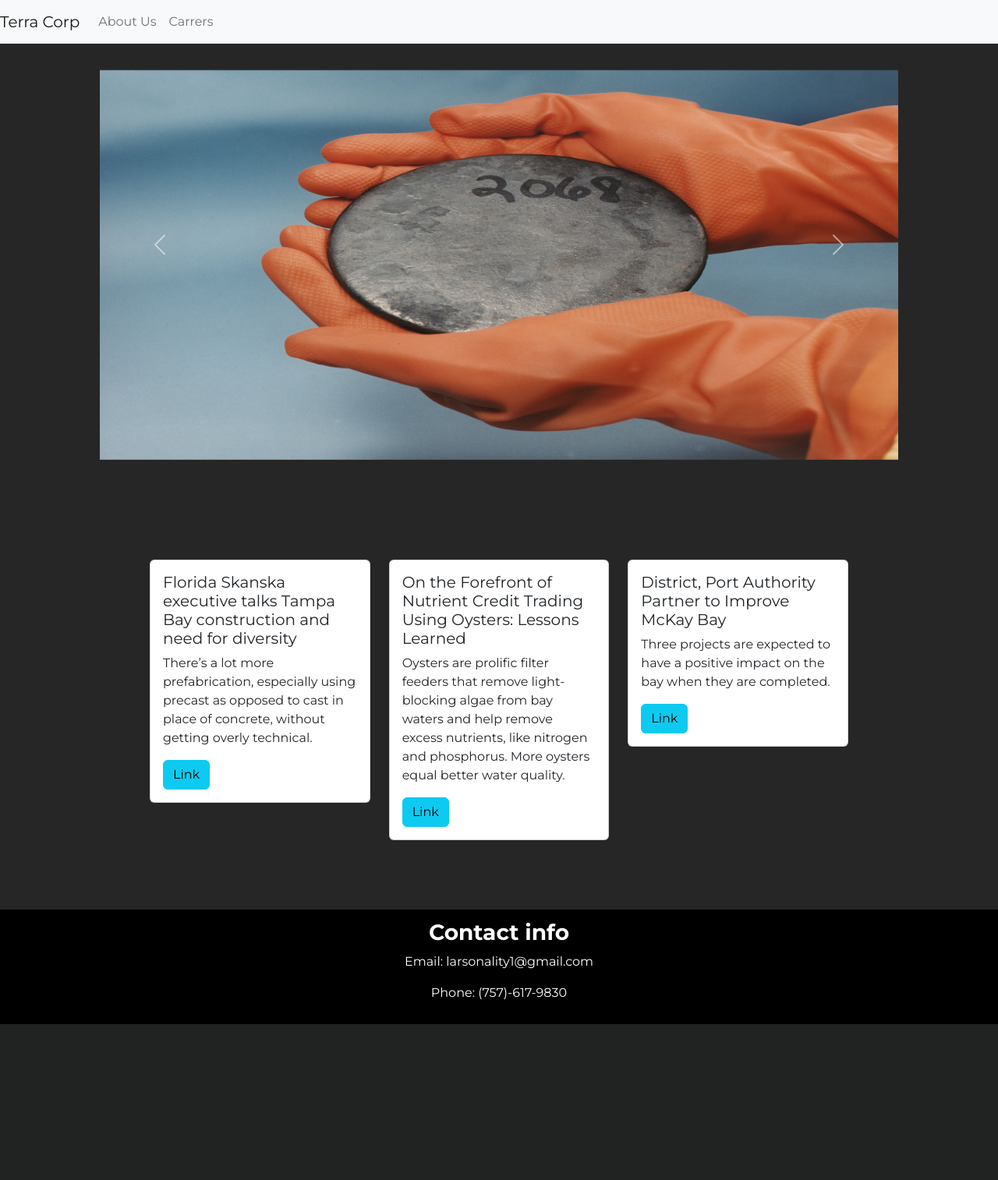
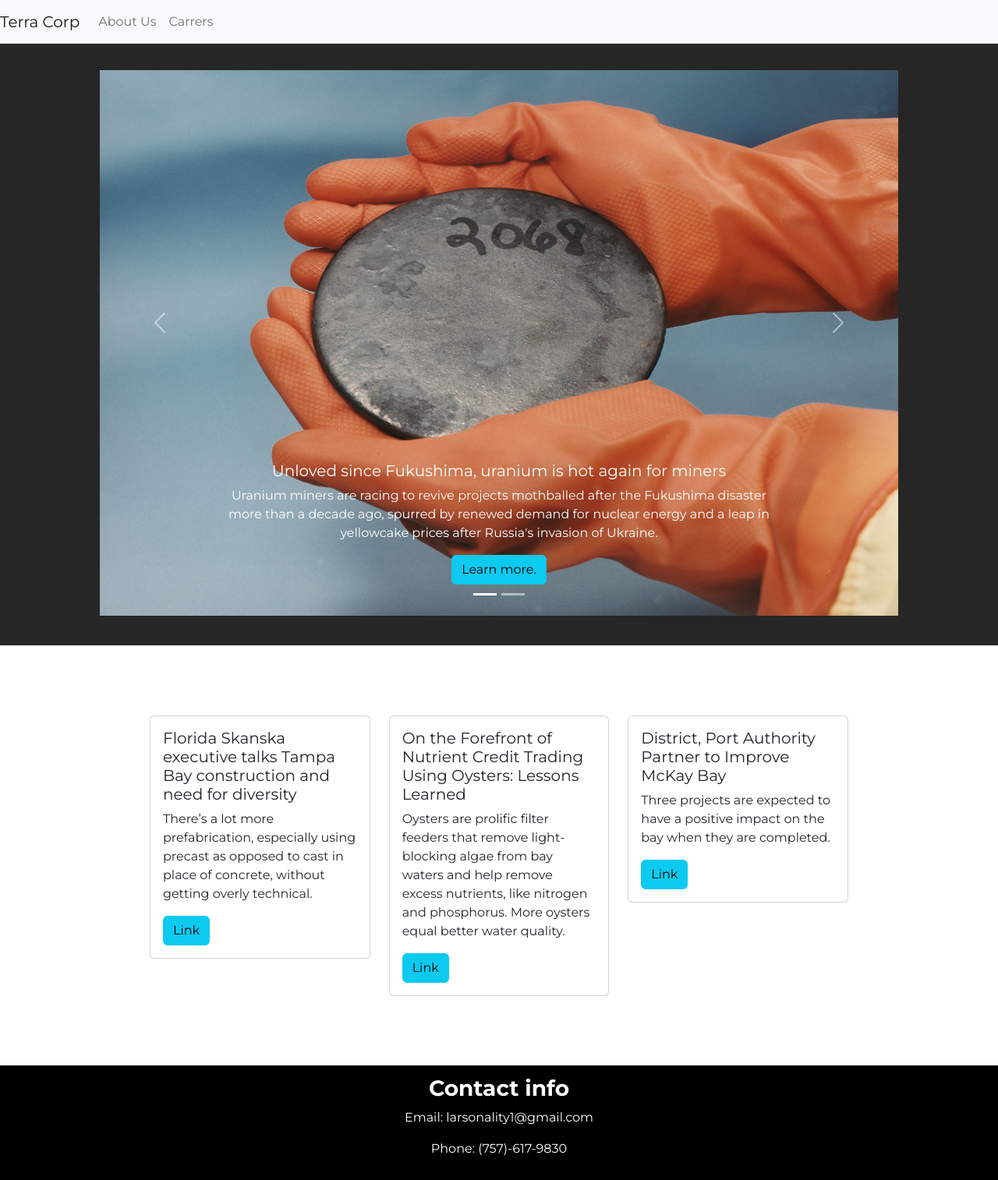
Before and after one commit to Airick73/Terra_corp, a Django app: page / in a window 1280 px wide. Shown: the whole page at 78% size. Before the commit the page ends 1314 px from the top, so only its background shows below. Run offline with Django 3.2, Linux system fonts and the light colour scheme.

Commit message:
Added essay page and other formatting

```diff
--- a/terra_corp/basicapp/static/css/mystyle.css
+++ b/terra_corp/basicapp/static/css/mystyle.css
@@ -1,19 +1,27 @@
 body {
   font-family: 'Montserrat';
   background-color: #262626;
+
 }
 
 .carousel-item {
   padding-top: 5%;
   text-align: center;
 
+
 }
 
-.carousel-image {
+ .carousel-image {
   height: 500px;
   width: 1100px;
   /* border-radius: 10%; */
 }
+
+.carousel-inner{
+
+}
+
+
 
 .contact-me {
    position: relative;
@@ -22,8 +30,12 @@ body {
    background-color: black;
 }
 
-.about{
-  font-size: 20px;
+#aboutmecontent{
+  font-size: 24px;
+}
+#essaycontent{
+  font-size: 16px;
+
 }
 
 .navbar {
@@ -41,10 +53,13 @@ body {
 
 #news {
   padding: 7% 15%;
+  background-color: white;
 }
 
 #contact-me {
    width:100%;
    background-color: black;
    padding: 1%;
+   left: 0;
+   bottom: 0;
 }
--- a/terra_corp/basicapp/templates/basicapp/about_me.html
+++ b/terra_corp/basicapp/templates/basicapp/about_me.html
@@ -13,4 +13,6 @@
       This business model is already proven successful as only one family owned for profit company operates in the Tampa bay area.</p>
   </div>
 </div>
+
+
 {% endblock %}
--- a/terra_corp/basicapp/templates/basicapp/base.html
+++ b/terra_corp/basicapp/templates/basicapp/base.html
@@ -21,6 +21,8 @@
 </head>
 
 <body id='bg'>
+
+
   <nav class="navbar navbar-expand-lg bg-light">
     <a class="navbar-brand" href="{% url 'index' %}">Terra Corp</a>
     <button class="navbar-toggler" type="button" data-bs-toggle="collapse" data-bs-target="#navbarText" aria-controls="navbarText" aria-expanded="false" aria-label="Toggle navigation">
@@ -39,10 +41,13 @@
   </nav>
 
 
+
   {% block body_block %}
   <!-- Anything outside of this will be inherited in you extend! -->
   {% endblock %}
 
+
+
 </body>
 
 </html>
--- a/terra_corp/basicapp/templates/basicapp/carrers.html
+++ b/terra_corp/basicapp/templates/basicapp/carrers.html
@@ -17,4 +17,6 @@
       <input type="submit" class = 'btn btn-primary' value="Submit">
     </form>
   </div>
+
+
 {% endblock %}
--- a/terra_corp/basicapp/templates/basicapp/index.html
+++ b/terra_corp/basicapp/templates/basicapp/index.html
@@ -1,14 +1,34 @@
 <!DOCTYPE html>
 {% extends "basicapp/base.html" %}
 {% block body_block %}
+
+
 <section id="title">
   <div id="carouselExampleControls" class="carousel slide" data-bs-ride="carousel">
+    <div class="carousel-indicators">
+    <button type="button" data-bs-target="#carouselExampleCaptions" data-bs-slide-to="0" class="active" aria-current="true" aria-label="Slide 1"></button>
+    <button type="button" data-bs-target="#carouselExampleCaptions" data-bs-slide-to="1" aria-label="Slide 2"></button>
+  </div>
+
     <div class="carousel-inner">
       <div class="carousel-item active">
-        <img class="carousel-image" src='../../static/images/HEUraniumC.jpg' alt="404">
+        <img style="height: 700px; background-size:contain; width: 100%;" class="carousel-image" src='../../static/images/HEUraniumC.jpg' alt="404">
+        <div class="carousel-caption d-none d-md-block">
+          <h5>Unloved since Fukushima, uranium is hot again for miners</h5>
+          <p>Uranium miners are racing to revive projects mothballed after the
+            Fukushima disaster more than a decade ago, spurred by renewed demand
+            for nuclear energy and a leap in yellowcake prices after Russia's
+            invasion of Ukraine.</p>
+            <a class="btn btn-info"href="https://www.reuters.com/legal/litigation/unloved-since-fukushima-uranium-is-hot-again-miners-2022-05-20/">Learn more.</a>
+        </div>
       </div>
       <div class="carousel-item">
-        <img class="carousel-image" src='../../static/images/oysters.JPG' alt="404">
+        <img style="height: 700px; background-size:contain; width: 100%;" class="carousel-image" src='../../static/images/oyster_man.avif' alt="404">
+        <div class="carousel-caption d-none d-md-block">
+          <h5>Nutrient Dynamics in the Tampa Bay Watershed</h5>
+          <p>An essay by Andrew Larson</p>
+          <a class="btn btn-info"href="/basicapp/essay/">Learn more.</a>
+        </div>
       </div>
     </div>
     <button class="carousel-control-prev" type="button" data-bs-target="#carouselExampleControls" data-bs-slide="prev">
@@ -63,4 +83,5 @@
   </div>
 </section>
 
+
 {% endblock %}
--- a/terra_corp/basicapp/urls.py
+++ b/terra_corp/basicapp/urls.py
@@ -6,4 +6,5 @@ app_name = 'basicapp'
 urlpatterns=[
     path('carrers/', views.carrers, name = 'carrers'),
     path('about_me/', views.about_me, name = 'about_me'),
+    path('essay/', views.essay, name='essay'),
 ]
--- a/terra_corp/basicapp/views.py
+++ b/terra_corp/basicapp/views.py
@@ -20,3 +20,6 @@ def carrers(request):
 
 def about_me(request):
     return render(request, 'basicapp/about_me.html')
+
+def essay(request):
+    return render(request, 'basicapp/essay.html')
```
Also changed, not shown: terra_corp/basicapp/templates/basicapp/essay.html (added, +11 -0 lines), terra_corp/basicapp/static/images/oyster_man.avif (added), terra_corp/basicapp/static/images/oysters.JPG (deleted), terra_corp/basicapp/static/images/oysters.avif (added), terra_corp/basicapp/templates/basicapp/ageis_map.html (deleted).
